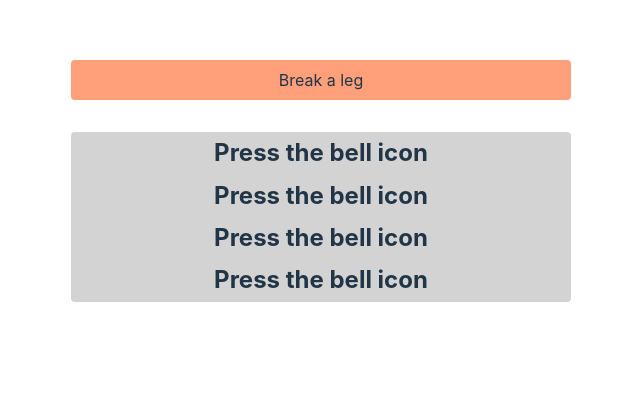
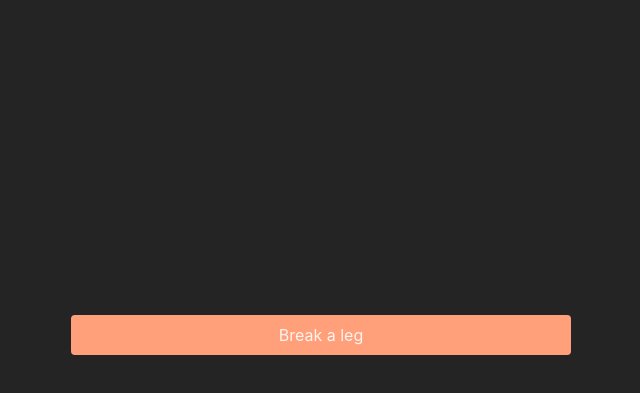
Before and after one commit to velvet-jedi/reactAccordion, a React (Vite) app: page / in a window 1280 px wide. Shown: the part 235-628 px from the top of the page, without its empty margins (319-959 px from the left). Built offline with nearby package versions, Linux system fonts and the light colour scheme.

Commit message:
center the damn thing with heading margintop

```diff
--- a/src/Accordion/accordion.jsx
+++ b/src/Accordion/accordion.jsx
@@ -1,12 +1,23 @@
 import React from "react";
 import "./style.css";
+import { useState } from "react";
 
 const Accordion = ({ heading, children }) => {
+	const [expanded, setExpanded] = useState(false);
+
+	function handleToggleCollapse() {
+		setExpanded(!expanded);
+		console.log(expanded);
+	}
+
 	return (
 		<>
-			<div className="accordion">
+			<div
+				onClick={handleToggleCollapse}
+				className="accordion"
+			>
 				<div className="heading">{heading}</div>
-				<div className="content">{children}</div>
+				{expanded && <div className="content">{children}</div>}
 			</div>
 		</>
 	);
--- a/src/Accordion/style.css
+++ b/src/Accordion/style.css
@@ -1,6 +1,7 @@
 .accordion {
 	overflow: hidden;
 	width: 500px;
+	margin-top: 40%;
 }
 
 .heading {
@@ -8,6 +9,7 @@
 	border-radius: 4px;
 	padding: 0.5rem;
 	margin-top: 2rem;
+	width: 100%;
 	margin-bottom: 2rem;
 	cursor: pointer;
 }
@@ -15,6 +17,7 @@
 .content {
 	background-color: lightgray;
 	border-radius: 4px;
+	width: 100%;
 }
 
 .content > * {
--- a/src/App.css
+++ b/src/App.css
@@ -11,6 +11,9 @@
 	margin: 0 auto;
 	padding: 2rem;
 	text-align: center;
+	justify-content: center;
+	display: flex;
+	align-items: center;
 }
 
 h3 {
--- a/src/index.css
+++ b/src/index.css
@@ -17,21 +17,14 @@
 	-moz-osx-font-smoothing: grayscale;
 }
 
-a {
-	font-weight: 500;
-	color: #646cff;
-	text-decoration: inherit;
-}
-a:hover {
-	color: #535bf2;
-}
+/* center the content of  body using justify content and align items with full height*/
 
 body {
 	margin: 0;
-	display: flex;
 
-	place-items: center;
 	min-width: 320px;
+	justify-content: center;
+	align-items: center;
 	min-height: 100vh;
 }
 
@@ -39,35 +32,3 @@ h3 {
 	font-size: 7.2em;
 	line-height: 1.1;
 }
-
-button {
-	border-radius: 8px;
-	border: 1px solid transparent;
-	padding: 0.6em 1.2em;
-	font-size: 1em;
-	font-weight: 500;
-	font-family: inherit;
-	background-color: #1a1a1a;
-	cursor: pointer;
-	transition: border-color 0.25s;
-}
-button:hover {
-	border-color: #646cff;
-}
-button:focus,
-button:focus-visible {
-	outline: 4px auto -webkit-focus-ring-color;
-}
-
-@media (prefers-color-scheme: light) {
-	:root {
-		color: #213547;
-		background-color: #ffffff;
-	}
-	a:hover {
-		color: #747bff;
-	}
-	button {
-		background-color: #f9f9f9;
-	}
-}
```
Also changed, not shown: 1 other file (tests, documents, lock files or other folders).
